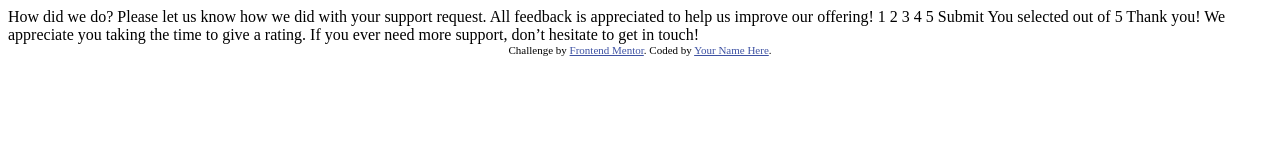
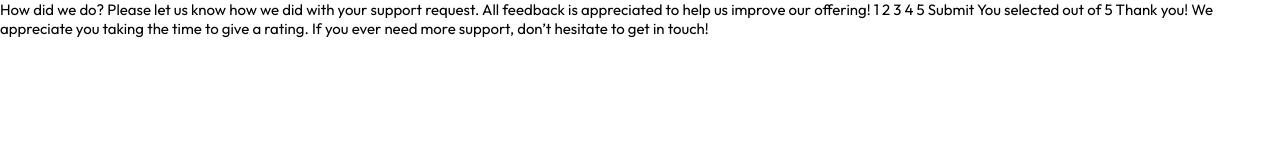
Before and after one commit to josuemrodrig/interactive-card-component, a plain HTML site: page index.html in a window 1280 px wide. Drawn offline with Linux system fonts and the light colour scheme.

Commit message:
add layout

```diff
--- /dev/null
+++ b/card.css
@@ -0,0 +1,34 @@
+/* layout */
+
+html {
+  height: 100%;
+}
+
+* {
+  margin: 0%;
+  padding: 0%;
+  box-sizing: border-box;
+}
+
+/* colors */
+
+:root {
+  --White: hsl(0, 0%, 100%);
+  --ligth-grey: hsl(217, 12%, 63%);
+  --Medium-Grey: hsl(216, 12%, 54%);
+  --Dark-Blue: hsl(213, 19%, 18%);
+  --Very-Dark-Blue: hsl(216, 12%, 8%);
+  --Orange: hsl(25, 97%, 53%);
+}
+
+/* ## Typography */
+
+body {
+  font-size: 15px;
+  font-family: "Outfit", sans-serif;
+}
+
+/* The designs were created to the following widths:
+
+- Mobile: 375px
+- Desktop: 1440px */
--- a/index.html
+++ b/index.html
@@ -1,49 +1,33 @@
 <!DOCTYPE html>
 <html lang="en">
+
 <head>
-  <meta charset="UTF-8">
-  <meta name="viewport" content="width=device-width, initial-scale=1.0"> <!-- displays site properly based on user's device -->
+  <meta charset="UTF-8" />
+  <meta name="viewport" content="width=device-width, initial-scale=1.0">
+  <link rel="icon" type="image/png" sizes="32x32" href="./images/favicon-32x32.png" />
+  <title>Josue Martinez | Interactive rating component</title>
+  <link rel="preconnect" href="https://fonts.googleapis.com">
+  <link rel="preconnect" href="https://fonts.gstatic.com" crossorigin>
+  <link href="https://fonts.googleapis.com/css2?family=Outfit:wght@400;700&display=swap" rel="stylesheet">
+  <link rel="stylesheet" href="card.css">
+</head>
 
-  <link rel="icon" type="image/png" sizes="32x32" href="./images/favicon-32x32.png">
-
-  <title>Frontend Mentor | Interactive rating component</title>
-
-  <!-- Feel free to remove these styles or customise in your own stylesheet 👍 -->
-  <style>
-    .attribution { font-size: 11px; text-align: center; }
-    .attribution a { color: hsl(228, 45%, 44%); }
-  </style>
-</head>
 <body>
-
-  <!-- Rating state start -->
-
-  How did we do?
-
-  Please let us know how we did with your support request. All feedback is appreciated
-  to help us improve our offering!
-
-  1 2 3 4 5
-
-  Submit
-
-  <!-- Rating state end -->
-
-  <!-- Thank you state start -->
-
-  You selected <!-- Add rating here --> out of 5
-
-  Thank you!
-
-  We appreciate you taking the time to give a rating. If you ever need more support,
-  don’t hesitate to get in touch!
-
-  <!-- Thank you state end -->
+  <script href="card.js"></script>
 
 
-  <div class="attribution">
-    Challenge by <a href="https://www.frontendmentor.io?ref=challenge" target="_blank">Frontend Mentor</a>.
-    Coded by <a href="#">Your Name Here</a>.
-  </div>
+  How did we do? Please let us know how we did with your support request. All
+  feedback is appreciated to help us improve our offering! 1 2 3 4 5 Submit
+
+
+
+
+
+  You selected
+
+  out of 5 Thank you! We appreciate you taking the time to give a rating. If
+  you ever need more support, don’t hesitate to get in touch!
+
 </body>
+
 </html>
```
Also changed, not shown: card.js (added, +34 -0 lines).
